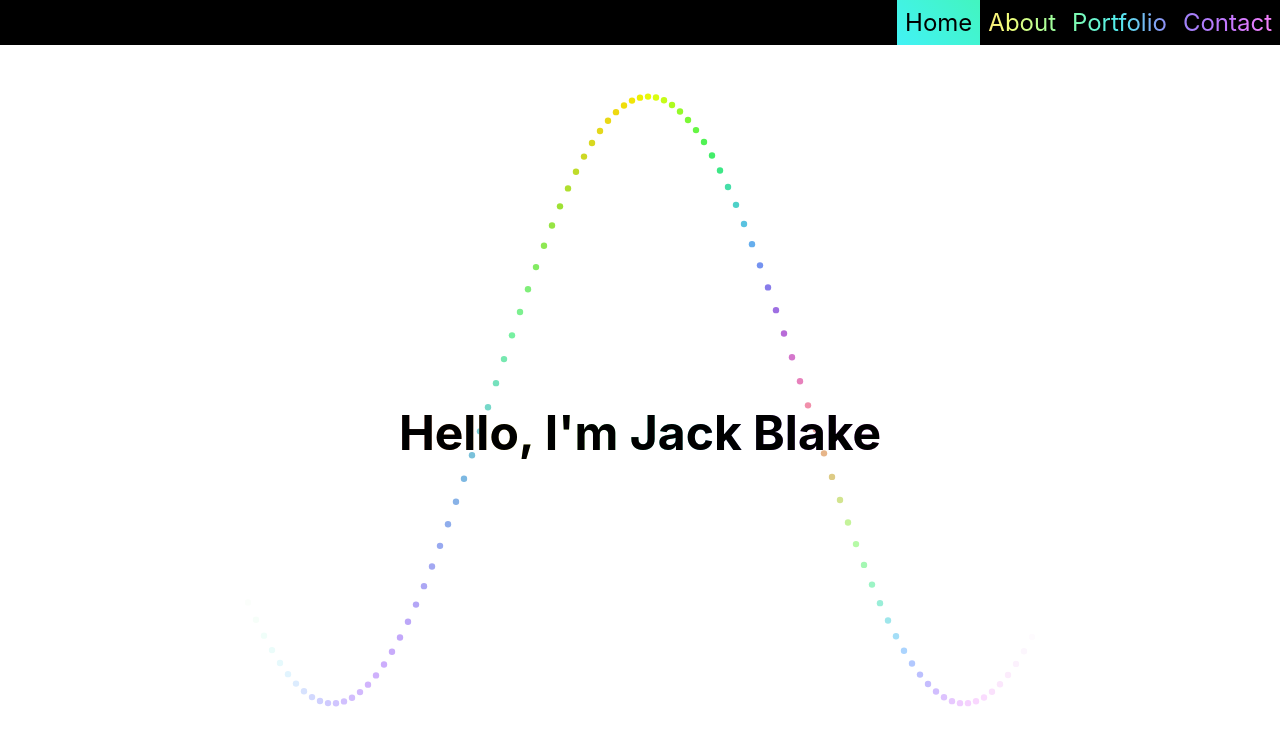
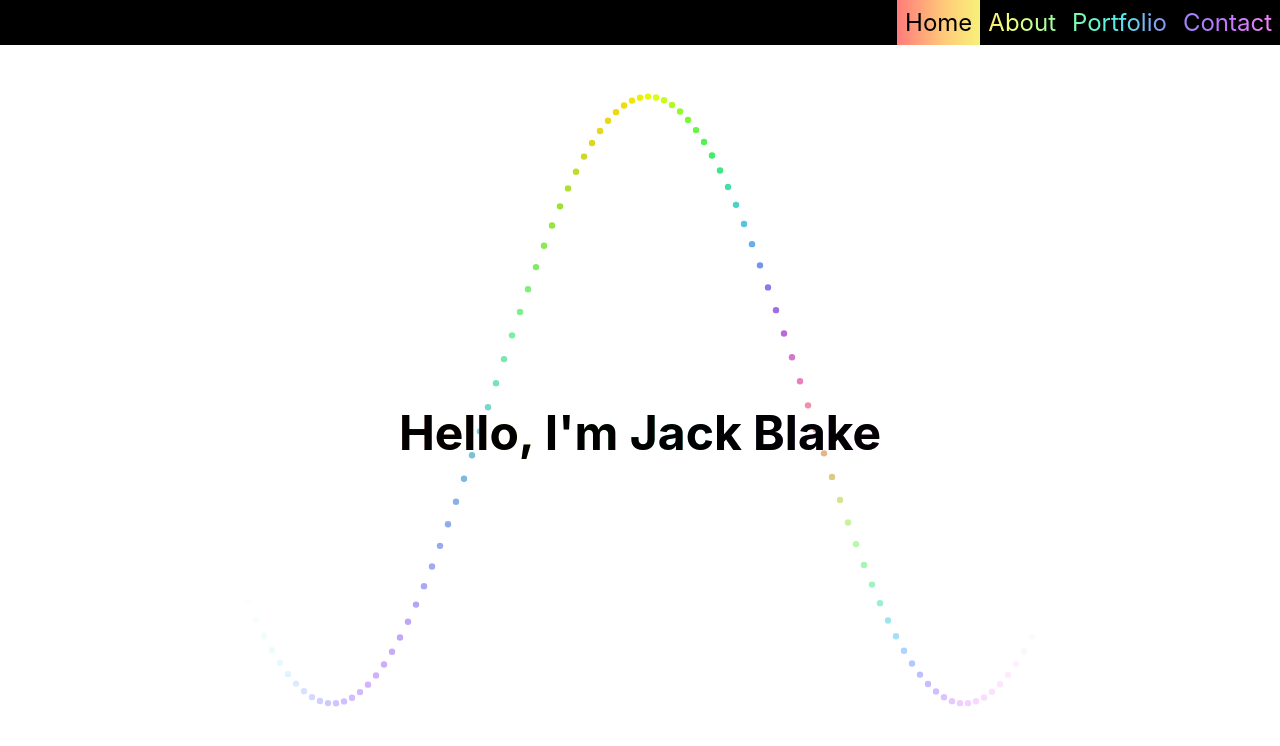
Before and after one commit to JackBlake-zkq/PersonalWebsite, a Svelte app in the folder firebaseApp/: page / in a window 1280 px wide. Shown: the top 746 px of the page. Built offline with nearby package versions, Linux system fonts and the light colour scheme; no server answers.

Commit message:
Navbar ui changes

```diff
--- a/firebaseApp/public/global.css
+++ b/firebaseApp/public/global.css
@@ -3,7 +3,6 @@
 	--dark: black;
 	--light: #42f2f5;
 	--rainbow-grad: linear-gradient(90deg, rgba(255,123,123,1) 0%, rgba(255,203,121,1) 14.5%, rgba(244,255,122,1) 29%, rgba(136,255,166,1) 44%, rgba(82,238,238,1) 57.5%, rgba(150,132,246,1) 72%, rgba(195,119,255,1) 86.5%, rgba(255,130,249,1) 100%);
-	--blue-green-grad: linear-gradient(45deg, #42f2f5, #42f5bf);
 }
 
 html, body {
--- a/firebaseApp/src/nav/NavItem.svelte
+++ b/firebaseApp/src/nav/NavItem.svelte
@@ -3,10 +3,13 @@
 
     export let label = '';
     export let route = '';
+    export let i = 0;
+
+    console.log(label + ': ' + i);
 </script>
 
 
-<button class="{$location == route ? 'selected' : ''}"
+<button class="{$location == route ? `selected bg-pos-${i*100}` : ''}"
 on:click="{ () => { if($location != route) push(route) } }">
     {label}
 </button>
@@ -29,13 +32,28 @@ on:click="{ () => { if($location != route) push(route) } }">
 
     }
     .selected {
-        background-image: var(--blue-green-grad);
+        background-image: var(--rainbow-grad) !important;
+        background-size: 400%  !important;
         -webkit-text-fill-color: black;
         -moz-text-fill-color: black;
         color: black;
     }
     .selected:hover {
-        background-image: var(--blue-green-grad);
         cursor: default;
     }
+    .bg-pos-0 {
+        background-position: 0% 0% !important;
+    }
+    .bg-pos-100 {
+        background-position: -100% 0% !important;
+    }
+    .bg-pos-200 {
+        background-position: -200% 0% !important;
+    }
+    .bg-pos-300 {
+        background-position: -300% 0% !important;
+    }
+    .bg-pos-400 {
+        background-position: -400% 0% !important;
+    }
 </style>
--- a/firebaseApp/src/nav/Navbar.svelte
+++ b/firebaseApp/src/nav/Navbar.svelte
@@ -13,10 +13,10 @@
 <nav on:mousemove={consumeEvent}>
     <div>
 
-        <NavItem label={'Home'} route={'/'}/>
-        <NavItem label={'About'} route={'/about'}/>
-        <NavItem label={'Portfolio'} route={'/portfolio'}/>
-        <NavItem label={'Contact'} route={'/contact'}/>
+        <NavItem label={'Home'} route={'/'} i={0}/>
+        <NavItem label={'About'} route={'/about'} i={1}/>
+        <NavItem label={'Portfolio'} route={'/portfolio'} i={2}/>
+        <NavItem label={'Contact'} route={'/contact'} i={3}/>
 
     </div>
 </nav>
```
